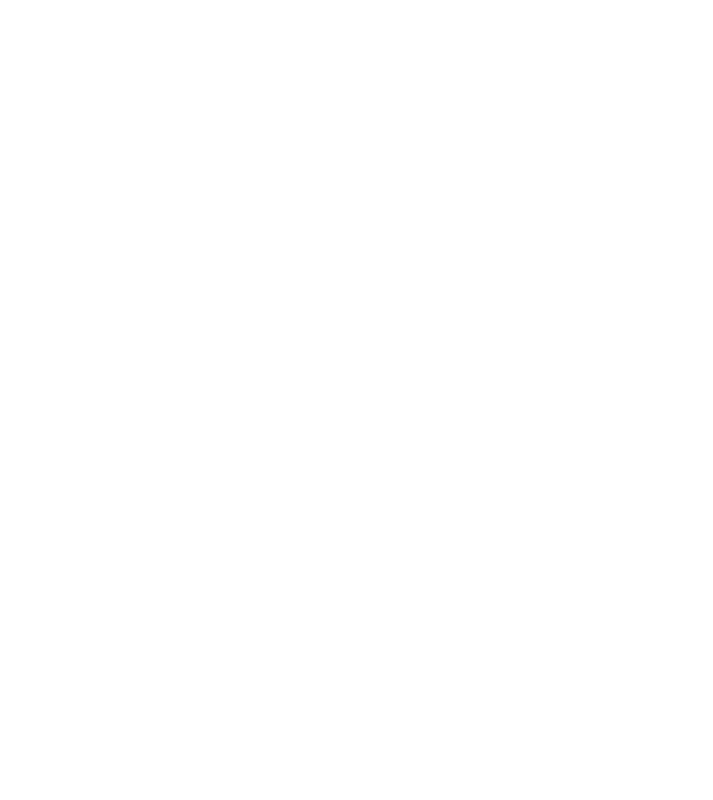
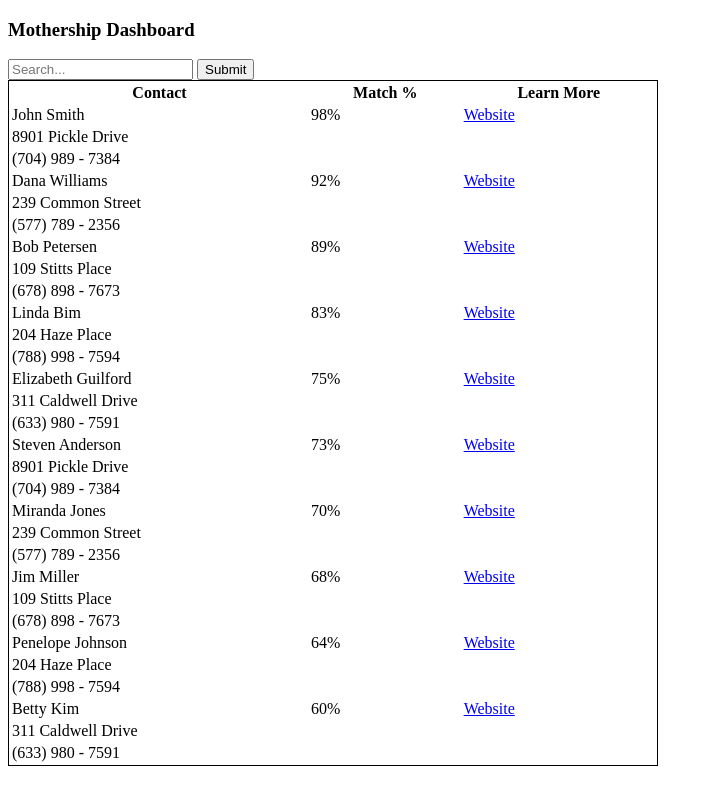
Before and after one commit to ma101521/426Final, a website: page dashboard.html in a window 1280 px wide. Shown: the whole page, without its empty margins (0-713 px from the left). Drawn offline with Linux system fonts and the light colour scheme.

Commit message:
dashboard updated

```diff
--- a/dashboard.html
+++ b/dashboard.html
@@ -1,13 +1,139 @@
 <!DOCTYPE html>
 <html lang="en">
+
 <head>
     <meta charset="UTF-8">
     <meta name="viewport" content="width=device-width, initial-scale=1.0">
     <title>Dashboard</title>
 </head>
+
 <body>
     <div id="Dashboard">
-                <!--Make Dashboard HERE-->
+        <div>
+            <h3>Mothership Dashboard</h3>
+            <form action="/action_page.php">
+                <input type="text" placeholder="Search..." name="search">
+                <button type="submit">Submit</button>
+            </form>
+            <table style="border: 1px solid; width: 650px;">
+                <tr>
+                    <th>Contact</th>
+                    <th>Match %</th>
+                    <th>Learn More</th>
+                </tr>
+                <tr>
+                    <td>John Smith </td>
+                    <td>98%</td>
+                    <td><a href="https://www.ourmothership.org/">Website</a></td>
+                <tr>
+                    <td>8901 Pickle Drive</td>
+                </tr>
+                <tr>
+                    <td>(704) 989 - 7384</td>
+                </tr>
+                <tr>
+                    <td>Dana Williams </td>
+                    <td>92%</td>
+                    <td><a href="https://www.ourmothership.org/">Website</a></td>
+                <tr>
+                    <td>239 Common Street</td>
+                </tr>
+                <tr>
+                    <td>(577) 789 - 2356</td>
+                </tr>
+                <tr>
+                    <td>Bob Petersen </td>
+                    <td>89%</td>
+                    <td><a href="https://www.ourmothership.org/">Website</a></td>
+                <tr>
+                    <td>109 Stitts Place</td>
+                </tr>
+                <tr>
+                    <td>(678) 898 - 7673</td>
+                </tr>
+
+                <tr>
+                    <td>Linda Bim </td>
+                    <td>83%</td>
+                    <td><a href="https://www.ourmothership.org/">Website</a></td>
+                <tr>
+                    <td>204 Haze Place</td>
+                </tr>
+                <tr>
+                    <td>(788) 998 - 7594</td>
+                </tr>
+
+                <tr>
+                    <td>Elizabeth Guilford </td>
+                    <td>75%</td>
+                    <td><a href="https://www.ourmothership.org/">Website</a></td>
+                <tr>
+                    <td>311 Caldwell Drive</td>
+                </tr>
+                <tr>
+                    <td>(633) 980 - 7591</td>
+                </tr>
+
+                <tr>
+                    <td>Steven Anderson </td>
+                    <td>73%</td>
+                    <td><a href="https://www.ourmothership.org/">Website</a></td>
+                <tr>
+                    <td>8901 Pickle Drive</td>
+                </tr>
+                <tr>
+                    <td>(704) 989 - 7384</td>
+                </tr>
+                <tr>
+                    <td>Miranda Jones </td>
+                    <td>70%</td>
+                    <td><a href="https://www.ourmothership.org/">Website</a></td>
+                <tr>
+                    <td>239 Common Street</td>
+                </tr>
+                <tr>
+                    <td>(577) 789 - 2356</td>
+                </tr>
+                <tr>
+                    <td>Jim Miller </td>
+                    <td>68%</td>
+                    <td><a href="https://www.ourmothership.org/">Website</a></td>
+                <tr>
+                    <td>109 Stitts Place</td>
+                </tr>
+                <tr>
+                    <td>(678) 898 - 7673</td>
+                </tr>
+
+                <tr>
+                    <td>Penelope Johnson </td>
+                    <td>64%</td>
+                    <td><a href="https://www.ourmothership.org/">Website</a></td>
+                <tr>
+                    <td>204 Haze Place</td>
+                </tr>
+                <tr>
+                    <td>(788) 998 - 7594</td>
+                </tr>
+
+                <tr>
+                    <td>Betty Kim </td>
+                    <td>60%</td>
+                    <td><a href="https://www.ourmothership.org/">Website</a></td>
+                <tr>
+                    <td>311 Caldwell Drive</td>
+                </tr>
+                <tr>
+                    <td>(633) 980 - 7591</td>
+                </tr>
+
+
+                </tr>
+
+            </table>
+        </div>
+
     </div>
 </body>
+
 </html>
```
Lines whose indentation alone changed are shown as unchanged.
